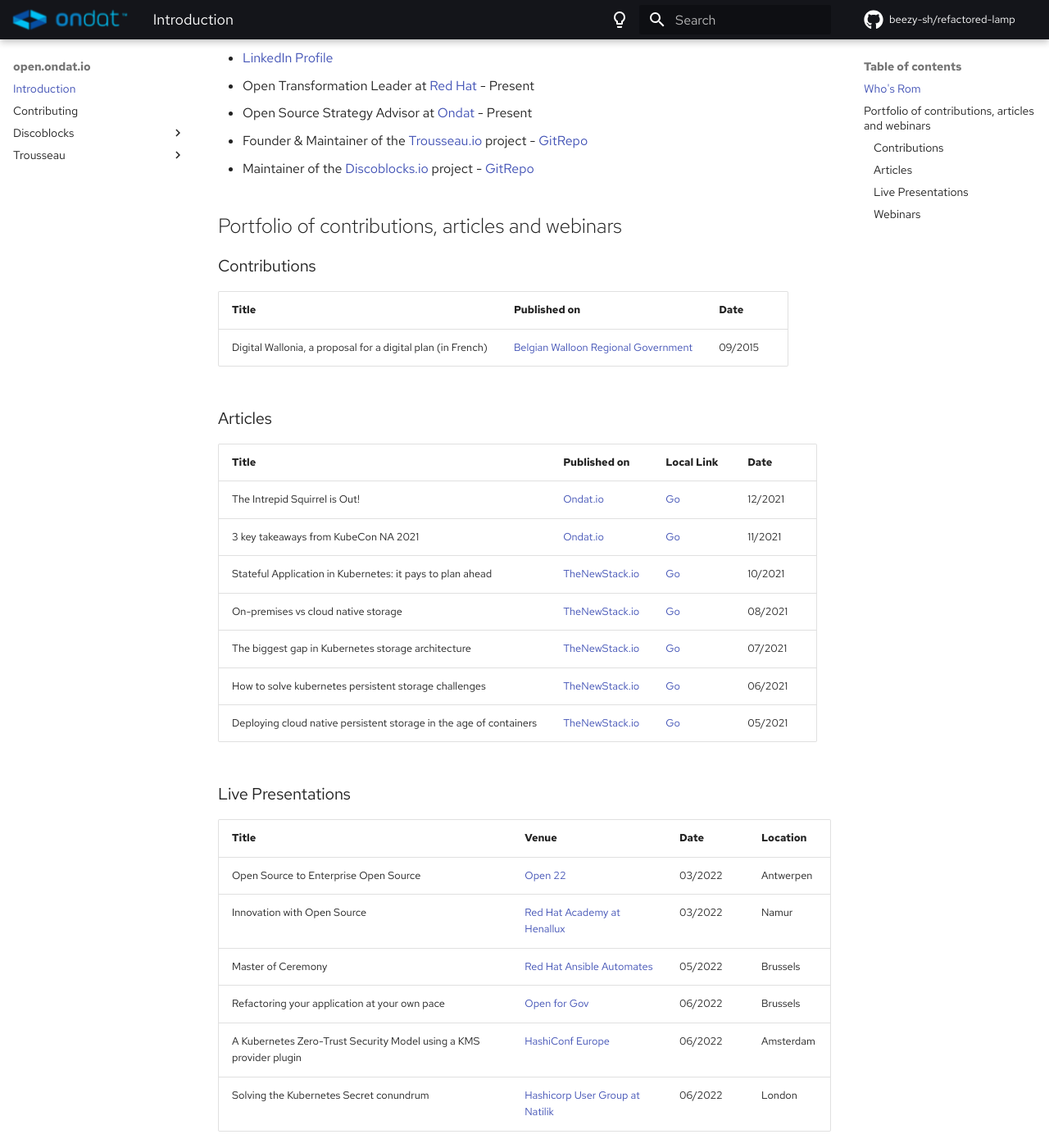
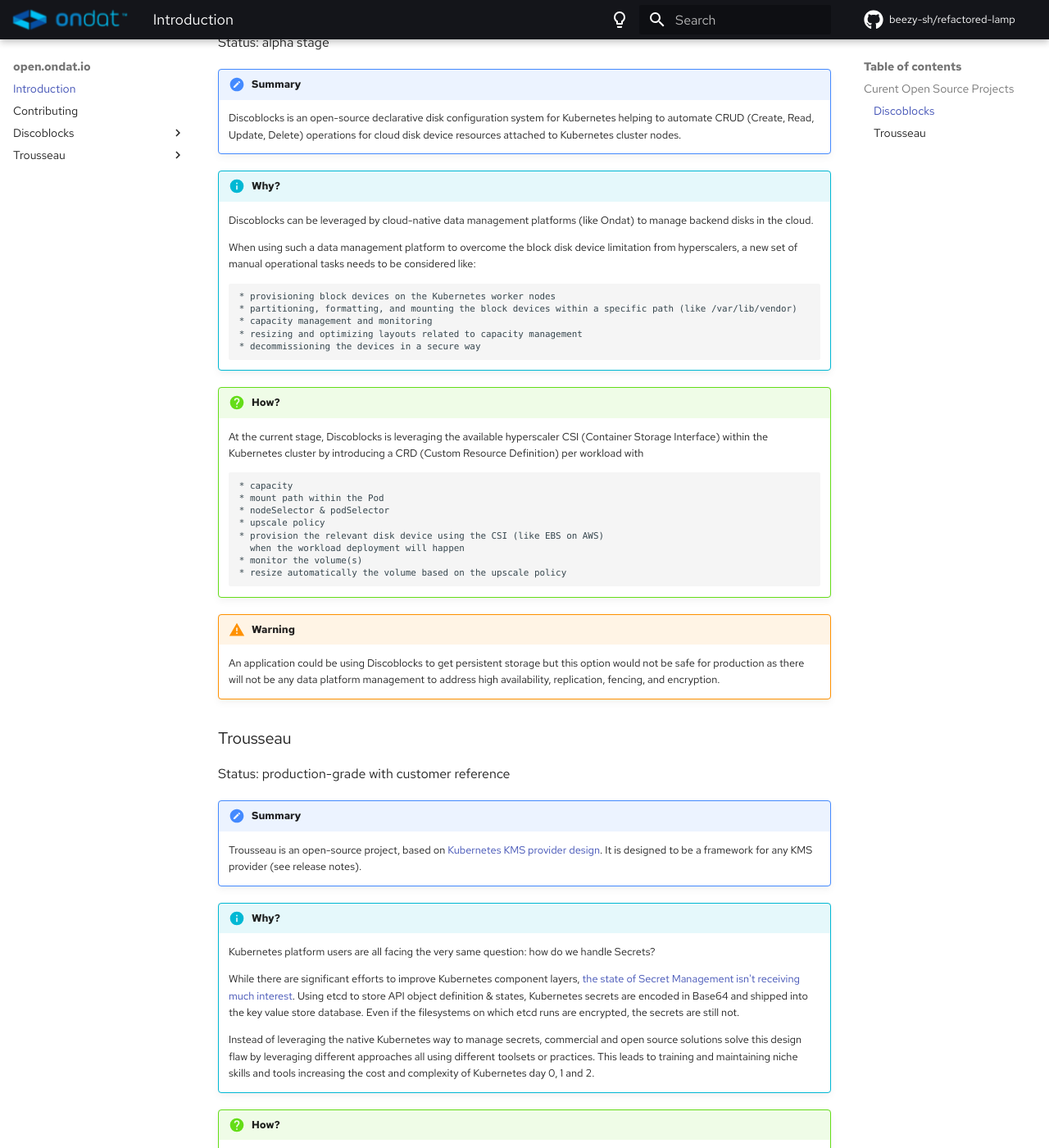
Before and after one commit to beezy-sh/refactored-lamp, an MkDocs documentation site: the page built from docs/index.md, in a window 1280 px wide and 1400 px high, scrolled down 238 px. Shown: the whole window at 82% size. Built offline with MkDocs 1.6.1 and Material for MkDocs 9.7.7, drawn with Linux system fonts in a browser that asks for light colours; some web fonts are replaced; comment, search, counter and statistics services are not loaded; some of the changed text lies outside the part shown.

Commit message:
moving to draft mode

````diff
--- a/docs/index.md
+++ b/docs/index.md
@@ -1,51 +1,58 @@
-# Welcome on beezy.sh
+# Open Source Software at Ondat
 
-Welcome to beezy.sh - the Rom's content/memory/tinkery repositories
+## Curent Open Source Projects
 
-## Who's Rom
-* [LinkedIn Profile](https://www.linkedin.com/in/rvandepoel/)
-* Open Transformation Leader at [Red Hat](https://www.redhat.com/en) - Present
-* Open Source Strategy Advisor at [Ondat](https://ondat.io) - Present
-* Founder & Maintainer of the [Trousseau.io](https://trousseau.io) project - [GitRepo](https://github.com/ondat/trousseau)
-* Maintainer of the [Discoblocks.io](https://discoblocks.io) project - [GitRepo](https://github.com/ondat/discoblocks)
+### Discoblocks
 
-## Portfolio of contributions, articles and webinars
-### Contributions
-|Title|Published on|Date|
-|-----|----|----|
-|Digital Wallonia, a proposal for a digital plan (in French)|[Belgian Walloon Regional Government](https://content.digitalwallonia.be/post/20180322085717/Plan-du-Num%C3%A9rique_Rapport-du-Conseil-du-Num%C3%A9rique_VF.pdf)|09/2015|
+Status: alpha stage
 
-### Articles
-|Title|Published on|Local Link|Date|
-|-----|------------|----------|----|
-|The Intrepid Squirrel is Out!|[Ondat.io](https://www.ondat.io/blog/the-intrepid-squirrel-is-out)|[Go](202112-article-the_intrepid_squirrel_is_out.md)|12/2021|
-|3 key takeaways from KubeCon NA 2021|[Ondat.io](https://www.ondat.io/blog/top-3-key-takeaway-from-kubecon-na-2021)|[Go](202111-article-3_key_takeaways_from_kubecon_na_2021.md)|11/2021|
-|Stateful Application in Kubernetes: it pays to plan ahead|[TheNewStack.io](https://thenewstack.io/why-plan-stateful-application-storage/)|[Go](202110-article-stateful_application_in_kubernetes_it_pays_to_plan_ahead.md)|10/2021|
-|On-premises vs cloud native storage|[TheNewStack.io](https://thenewstack.io/on-premises-vs-cloud-native-storage/)|[Go](202108-article-on-premises_vs_cloud_native_storage.md)|08/2021|
-|The biggest gap in Kubernetes storage architecture|[TheNewStack.io](https://thenewstack.io/whats-the-biggest-gap-in-kubernetes-storage-architecture/)|[Go](202107-article-the_biggest_gap-in_kubernetes_storage_architecture.md)|07/2021|
-|How to solve kubernetes persistent storage challenges|[TheNewStack.io](https://thenewstack.io/how-to-solve-kubernetes-persistent-storage-challenges/)|[Go](202106-article-how_to_solve_kubernetes_persistent_storage_challenges.md)|06/2021|
-|Deploying cloud native persistent storage in the age of containers|[TheNewStack.io](https://thenewstack.io/deploying-cloud-native-persistent-storage-in-the-age-of-containers/)|[Go](202105-article-deploying_cloud_native_persistent_storage_in_the_age_of_containers.md)|05/2021|
+!!! summary
+    Discoblocks is an open-source declarative disk configuration system for Kubernetes helping to automate CRUD (Create, Read, Update, Delete) operations for cloud disk device resources attached to Kubernetes cluster nodes.
 
-### Live Presentations
-|Title|Venue|Date|Location|
-|-----|----|----|--------|
-|Open Source to Enterprise Open Source|[Open 22](https://kangaroot.net/events/open22)|03/2022|Antwerpen|
-|Innovation with Open Source|[Red Hat Academy at Henallux](https://www.redhat.com/en/events/red-hat-academy-session-belgium)|03/2022|Namur|
-|Master of Ceremony|[Red Hat Ansible Automates](https://events.redhat.com/profile/form/index.cfm?PKformID=0x540285abcd#agenda)|05/2022|Brussels|
-|Refactoring your application at your own pace|[Open for Gov](https://kangaroot.net/events/open-gov)|06/2022|Brussels|
-|A Kubernetes Zero-Trust Security Model using a KMS provider plugin|[HashiConf Europe](https://hashiconf-europe-2022.sessionize.com/session/328785)|06/2022|Amsterdam|
-|Solving the Kubernetes Secret conundrum|[Hashicorp User Group at Natilik](https://www.meetup.com/London-HashiCorp-User-Group/events/285864430/)|06/2022|London|
+!!! info "Why?"
 
-### Webinars
-|Title|Venue|Date|
-|-----|----|----|
-Trousseau - the Kubernetes Key Management Service provider|[Fosdem](https://fosdem.org/2022/schedule/event/security_trousseau/)|02/2022|
-How to keep a Kubernetes secret a secret the universal way|[CNCF on-demand webinar](https://www.youtube.com/watch?v=c2yMlNvhf5U&t)|12/2021|
-Cloud Field Day 12|[Tech Field Day](https://techfieldday.com/appearance/ondat-presents-at-cloud-field-day-12/)|11/2021|
-Solving Data Protection the DevOps way|[DevOps.com](https://webinars.devops.com/solving-data-protection-the-devops-way)|09/2021|
-How to solve Kubernetes Persistent Storage at scale and speed the GitOps way|[DeveloperWeek Global Cloud](https://emamo.com/event/developerweek-global-cloud-2021/r/speaker/romuald-vandepoel)|07/2021|
-Accelerating Kubernetes Onboarding and Application Transformation|[StorageOS](https://info.ondat.io/accelerating-kubernetes-onboarding-and-application-transformation-on-demand)|08/2021|
-Database-as-a-Service with PostgreSQL and persistent storage|[StorageOS](https://info.ondat.io/on-demand-webinar-database-as-a-service-with-postgresql-and-persistent-storage-download)|05/2021|
-We have been hacked!|[Red Hat Tech Month](https://www.youtube.com/watch?v=NhleEdvAI_Y)|02/2021|
-Secrets or not, but don't clear text|[Fosdem](https://archive.fosdem.org/2021/schedule/event/kubernetes_secret_management/)|02/2021|
-From remote with love|[Red Hat EMEA Forum](https://www.redhat.com/en/forums/emea/benelux-track)|11/2020|
+    Discoblocks can be leveraged by cloud-native data management platforms (like Ondat) to manage backend disks in the cloud.
+
+    When using such a data management platform to overcome the block disk device limitation from hyperscalers, a new set of manual operational tasks needs to be considered like:
+    ```
+    * provisioning block devices on the Kubernetes worker nodes
+    * partitioning, formatting, and mounting the block devices within a specific path (like /var/lib/vendor)
+    * capacity management and monitoring
+    * resizing and optimizing layouts related to capacity management
+    * decommissioning the devices in a secure way
+    ```
+
+!!! question "How?"
+    At the current stage, Discoblocks is leveraging the available hyperscaler CSI (Container Storage Interface) within the Kubernetes cluster by introducing a CRD (Custom Resource Definition) per workload with
+    ```
+    * capacity
+    * mount path within the Pod
+    * nodeSelector & podSelector
+    * upscale policy
+    * provision the relevant disk device using the CSI (like EBS on AWS)
+      when the workload deployment will happen
+    * monitor the volume(s)
+    * resize automatically the volume based on the upscale policy
+    ```
+
+!!! warning
+    An application could be using Discoblocks to get persistent storage but this option would not be safe for production as there will not be any data platform management to address high availability, replication, fencing, and encryption.
+
+### Trousseau
+
+Status: production-grade with customer reference
+
+!!! summary
+    Trousseau is an open-source project, based on [Kubernetes KMS provider design](https://kubernetes.io/docs/tasks/administer-cluster/kms-provider/). It is designed to be a framework for any KMS provider (see release notes).
+
+!!! info "Why?"
+
+    Kubernetes platform users are all facing the very same question: how do we handle Secrets?
+
+    While there are significant efforts to improve Kubernetes component layers, [the state of Secret Management isn't receiving much interest](https://archive.fosdem.org/2021/schedule/event/kubernetes_secret_management/). Using etcd to store API object definition & states, Kubernetes secrets are encoded in Base64 and shipped into the key value store database. Even if the filesystems on which etcd runs are encrypted, the secrets are still not.
+
+    Instead of leveraging the native Kubernetes way to manage secrets, commercial and open source solutions solve this design flaw by leveraging different approaches all using different toolsets or practices. This leads to training and maintaining niche skills and tools increasing the cost and complexity of Kubernetes day 0, 1 and 2.
+
+!!! question "How?"
+    By using the Kubernetes KMS provider framework to provide an envelope encryption scheme to encrypt secrets on the fly.
+    Once deployed, Trousseau will enable seamless secret management using the native Kubernetes API and kubectl CLI usage while leveraging an existing Key Management Service (KMS) provider.
--- a/mkdocs.yml
+++ b/mkdocs.yml
@@ -43,6 +43,10 @@
 repo_name: beezy-sh/refactored-lamp
 
 markdown_extensions:
+  - attr_list
+  - pymdownx.emoji:
+      emoji_index: !!python/name:materialx.emoji.twemoji
+      emoji_generator: !!python/name:materialx.emoji.to_svg
   - admonition
   - pymdownx.details
   - def_list
````
